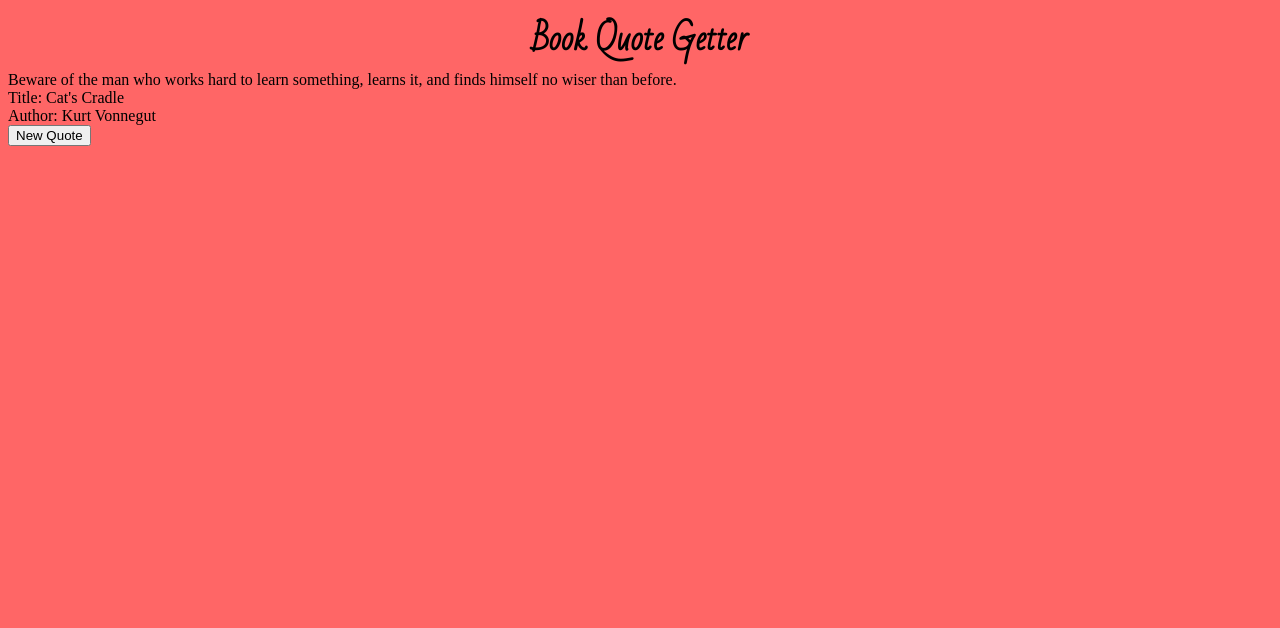
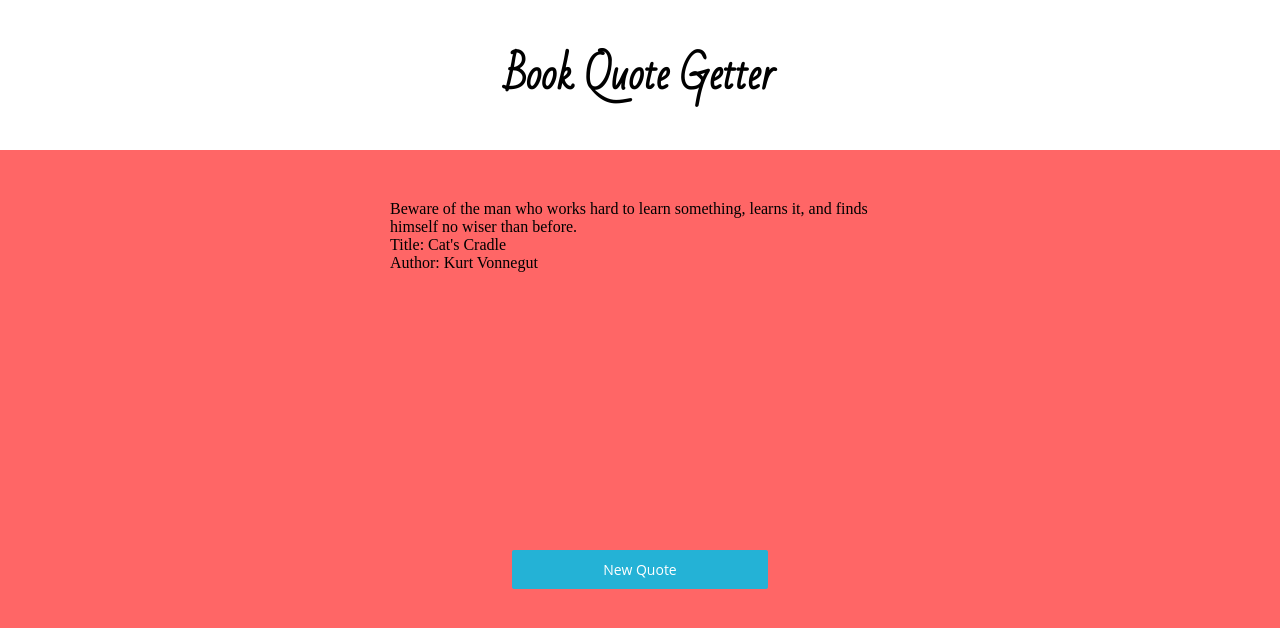
Before and after one commit to lifeinprism/fav-book-quotes, a plain HTML site: page index.html in a window 1280 px wide. Drawn offline with Linux system fonts and the light colour scheme; a web font is replaced by a local one.

Commit message:
added css and continued formatting

```diff
--- a/index.html
+++ b/index.html
@@ -3,14 +3,17 @@
     <script src="src/quotegetter.js"></script>
     <script src="src/books.js"></script>
     <link rel="stylesheet" type="text/css" href="lib/css/main.css">
-    <link href="https://fonts.googleapis.com/css?family=Bad+Script" rel="stylesheet">
+    <link href="https://fonts.googleapis.com/css?family=Bad+Script|Seaweed+Script" rel="stylesheet">
     <title>Book Quote Getter</title>
   </head>
   <body>
     <div id="titleBlock">
       <h1>Book Quote Getter</h1>
     </div>
-    <div id="quoteDiv"></div>
-    <button id="quoteButton">New Quote</button>
+    <div id="quoteDiv">
+    </div>
+    <div>
+      <button id="quoteButton">New Quote</button>
+    </div>
   </body>
 </html>
--- a/lib/css/main.css
+++ b/lib/css/main.css
@@ -1,16 +1,58 @@
-body {
-	background-color: #ff6666;
-}
-
 h1 {
 	font-family: 'Bad Script';
 	vertical-align: middle;
 	display: table-cell;
+	font-size: 40px;
+}
+
+button {
+	display:block;
+	width: 20%;
+	margin: 0 auto;
+	position: relative;
+	font-family: 'Open Sans';
+	font-size: 14px;
+	color: #fff;
+	border: none;
+	border-radius: 2px;
+	background-color: #24b2d6;
+	margin-top: 20px;
+	padding: 10px 0px 10px 0px;
+}
+
+body, html {
+	background-color: #ff6666;
+	margin: 0;
+	padding: 0;
 }
 
 #titleBlock {
-	width: 500px;
+  height: 150px;
+	width: 100%;
 	text-align: center;
 	display: table;
+	background-color: white;
+}
+
+#quoteDiv {
+  position: relative;
+  top: 25%;
+  transform: translateY(-50%);
+	padding: 40px 0px 40px 0px;
+	width: 500px;
+	height: 300px;
 	margin: auto;
 }
+
+#quoteSpace {
+  padding-bottom: 30px;
+	font-family: Monospace;
+	font-size: 22px;
+}
+
+#authorSpace {
+  text-align: right;
+  padding: 10px 20px 0px 0px;
+  font-size: 25px;
+  font-family: 'Seaweed Script';
+}
```
